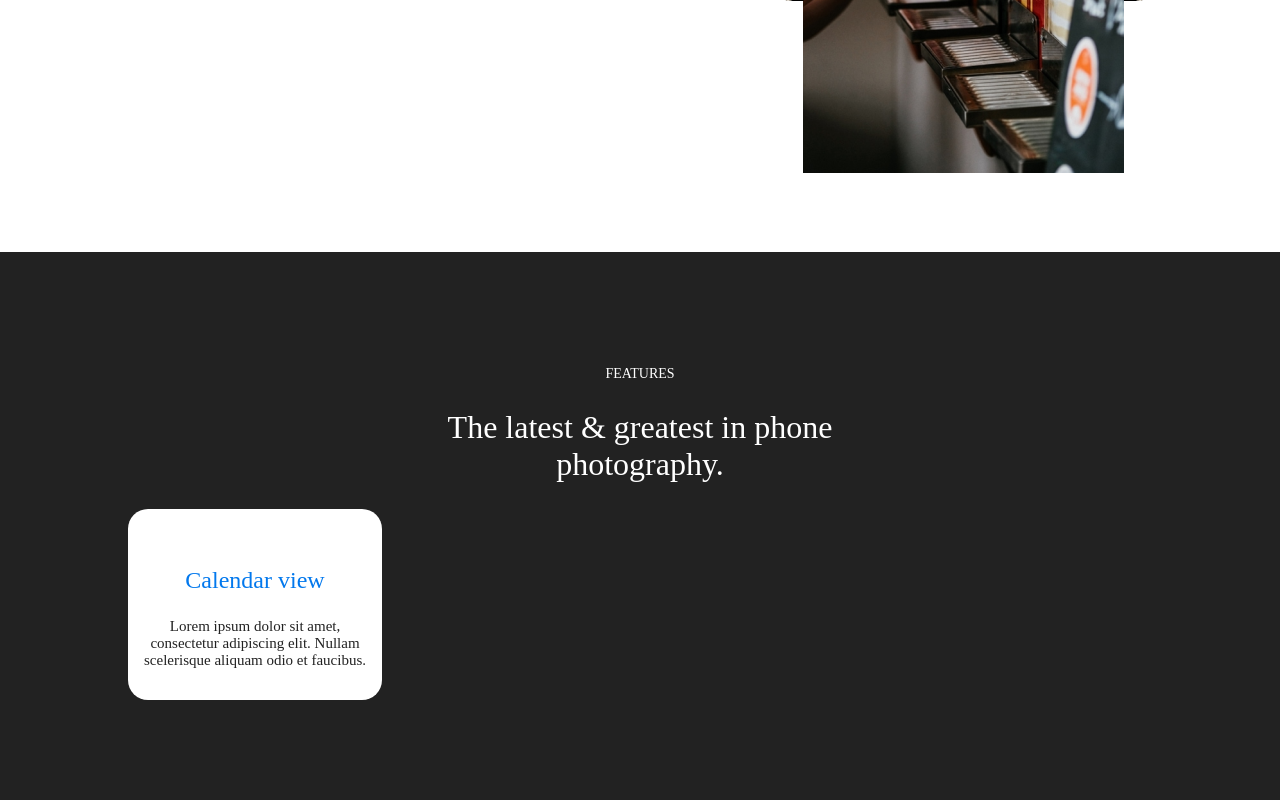
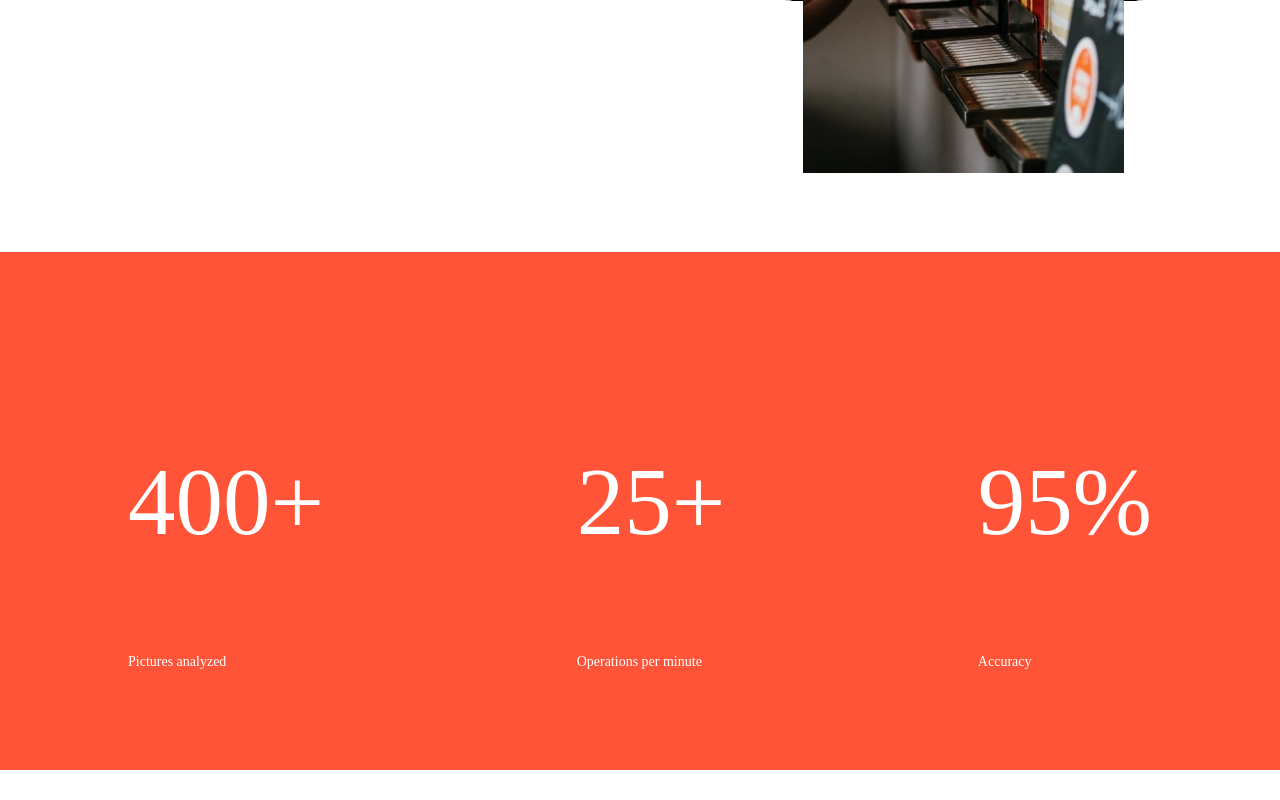
Before and after one commit to Banopartt/happy-website, a plain HTML site: page index.html in a window 1280 px wide. Shown: the part 697-1497 px from the top of the page. After the commit the page ends 1467 px from the top, so only its background shows below. Drawn offline with Linux system fonts and the light colour scheme.

Commit message:
added numbers

```diff
--- a/index.html
+++ b/index.html
@@ -52,24 +52,19 @@
                 </div>
             </div>
         </section>
-        <section id="features">
+        <section id="numbers">
             <div class="container">
-                <p class="sub-title">
-                    Features
-                </p>
-                <h2>
-                    The latest & greatest in phone <br> photography.
-                </h2>
-                <div class="cards">
-                    <div class="card">
-                        <img src="./images/card-phone.png" alt="">
-                        <p>Calendar view</p>
-                        <p class="card-text">
-                            Lorem ipsum dolor sit amet, <br>
-                            consectetur adipiscing elit. Nullam <br>
-                            scelerisque aliquam odio et faucibus.
-                        </p>
-                    </div>
+                <div>
+                    <p> 400+</p>
+                    <span>Pictures analyzed</span>
+                </div>
+                <div>
+                    <p>25+</p>
+                    <span>Operations per minute</span>
+                </div>
+                <div>
+                    <p>95%</p>
+                    <span>Accuracy</span>
                 </div>
             </div>
         </section>
--- a/styles/features.css
+++ /dev/null
@@ -1,54 +0,0 @@
-#features {
-    padding: 100px 0px;
-    background: #222222;
-}
-
-#features .sub-title {
-    text-align: center;
-    font-size: 14px;
-    color: #ffffff;
-    font-weight: 400;
-    text-transform: uppercase;
-}
-
-#features h2 {
-    color: #ffffff;
-    text-align: center;
-    font-size: 32px;
-    font-weight: 400;
-}
-
-#features .cards {
-    gap: 16px;
-    display: flex;
-    flex-wrap: wrap;
-}
-
-#features .card {
-    position: relative;
-    background: #ffffff;
-    border-radius: 20px;
-    padding: 16px;
-}
-
-#features .card img {}
-
-#features .card div {
-    background: #f2f2f2;
-    padding: 40px;
-    border-radius: 16px;
-}
-
-#features .card  p {
-    color: #0278ed !important;
-    font-size: 24px;
-    font-weight: 400;
-    text-align: center;
-}
-
-#features .card .card-text {
-    font-size: 15px;
-    font-weight: 400;
-    text-align: center;
-    color: #222222 !important ;
-}
--- /dev/null
+++ b/styles/numbers.css
@@ -0,0 +1,28 @@
+#numbers{
+    padding: 100px 0px;
+    background-color: #ff5437;
+    color: white;
+}
+
+#numbers .container{
+    display: flex;
+    justify-content: space-between;
+    gap: 20px;
+    align-items: center;
+    flex-direction: row;
+}
+
+#numbers p {
+    font-size: 95px;
+    font-weight: 400;
+}
+#numbers span {
+    font-size: 14px;
+    font-weight: 400;
+}
+
+@media screen and (max-width:768px){
+    #numbers .container {
+        flex-direction: column;
+    }
+}
--- a/styles/style.css
+++ b/styles/style.css
@@ -1,7 +1,7 @@
 @import url(./header.css);
 @import url(./ui.css);
 @import url(./banner.css);
-@import url('./features.css');
+@import url(numbers.css);
 
 
 body{
```
